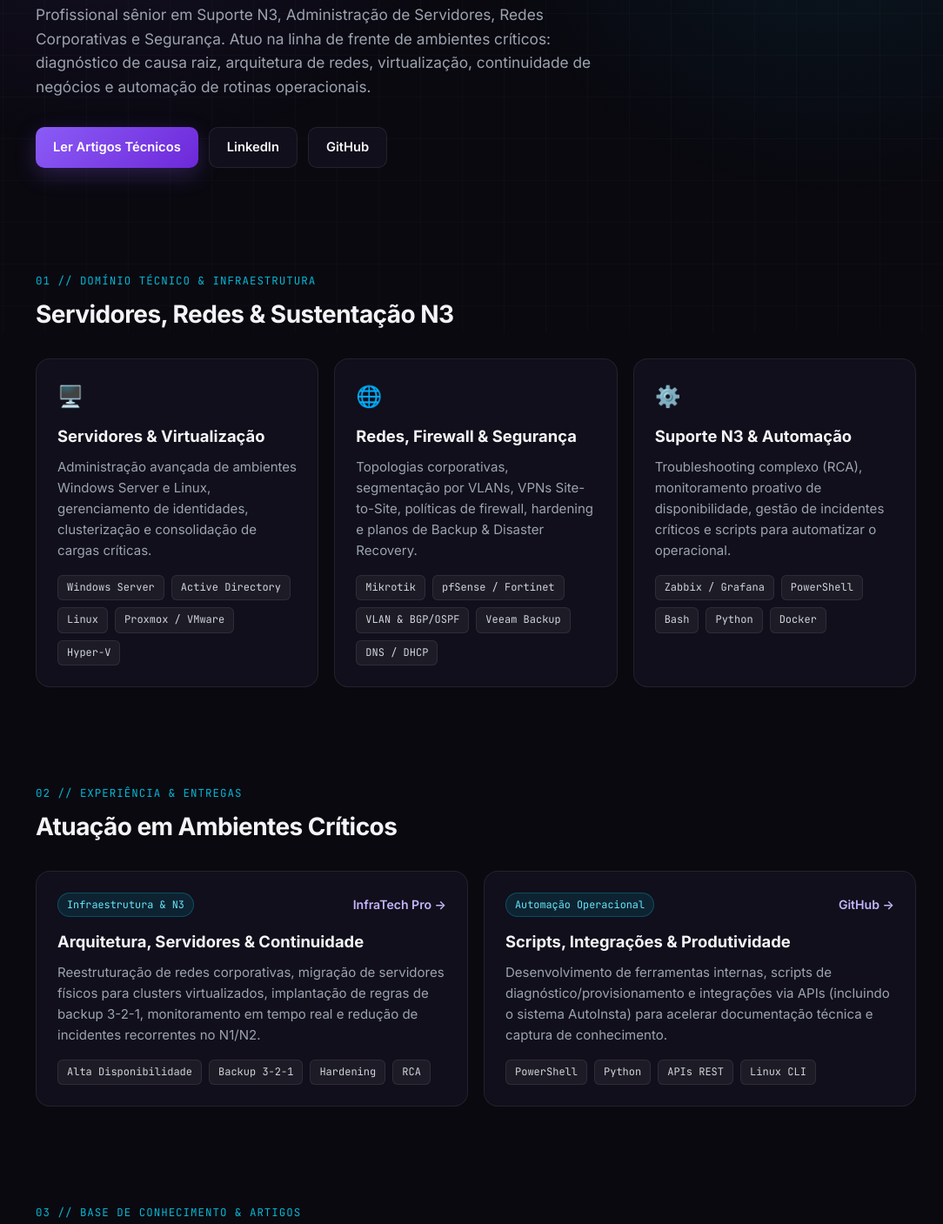
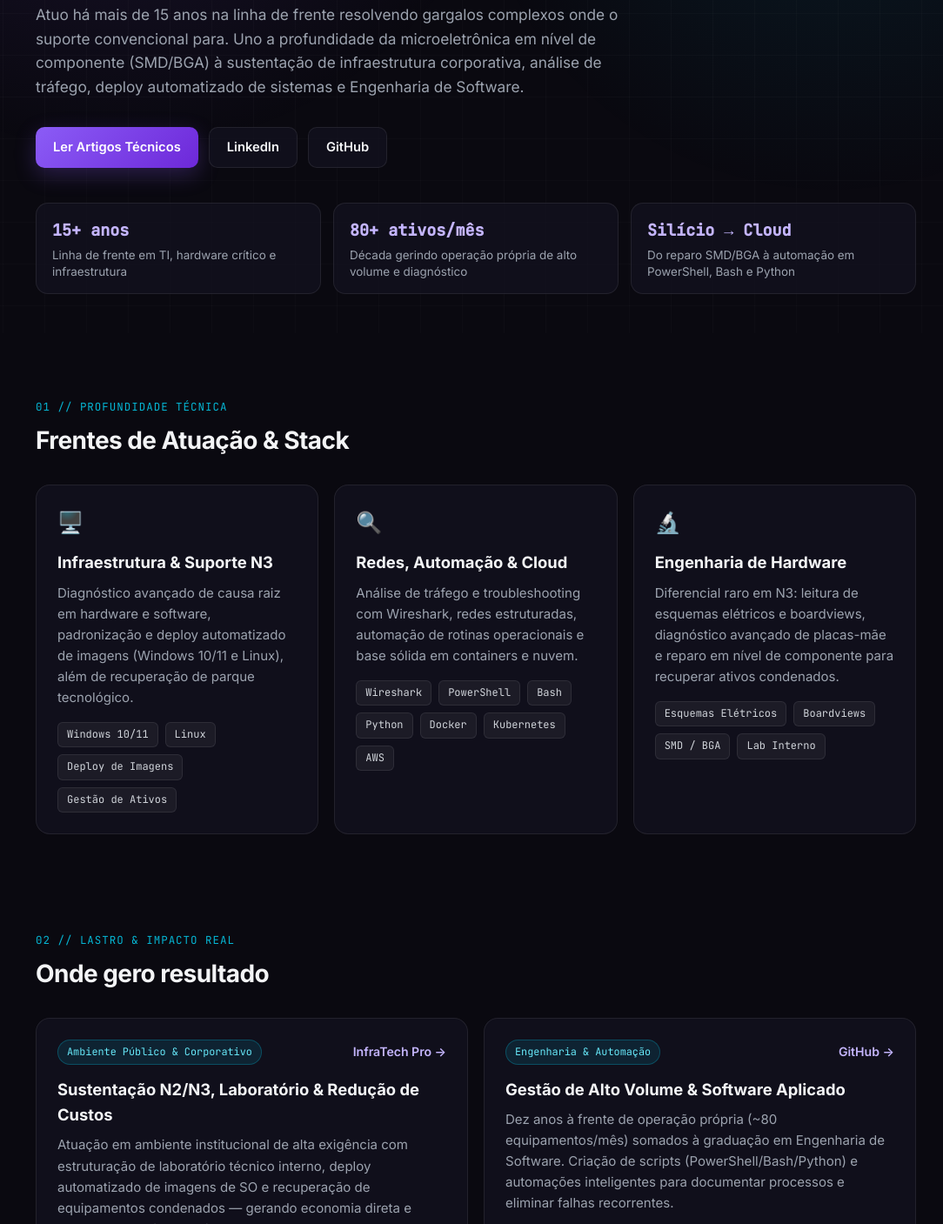
Before and after one commit to PablusVinii/PablusVinii.github.io, a plain HTML site: page index.html in a window 1280 px wide. Shown: the part 417-1824 px from the top of the page at 87% size, without its empty margins (93-1177 px from the left). Drawn offline with Linux system fonts and the light colour scheme.

Commit message:
Refine portfolio with authentic 15+ yr N3, Hardware (SMD/BGA), Wireshark & Automation positioning

```diff
--- a/index.html
+++ b/index.html
@@ -3,8 +3,8 @@
 <head>
   <meta charset="UTF-8" />
   <meta name="viewport" content="width=device-width, initial-scale=1.0" />
-  <title>Pablus Vinicius · Especialista Sênior em Suporte N3 & Infraestrutura</title>
-  <meta name="description" content="Portfólio e artigos técnicos de Pablus Vinicius — Especialista Sênior em Suporte de TI N3, Servidores, Redes Corporativas, Virtualização e Automação de Infraestrutura." />
+  <title>Pablus Vinicius · Especialista em Infraestrutura de TI, Suporte N3 & Engenharia de Hardware</title>
+  <meta name="description" content="Pablus Vinicius — Especialista em Infraestrutura de TI & Suporte N3 com 15+ anos de experiência. Do silício à rede: Linux, Windows, Wireshark, Automação (PowerShell, Bash, Python), Docker/AWS e Engenharia de Hardware (SMD/BGA)." />
   <meta name="theme-color" content="#0a0910" />
   <link rel="preconnect" href="https://fonts.googleapis.com" />
   <link rel="preconnect" href="https://fonts.gstatic.com" crossorigin />
@@ -22,8 +22,8 @@
       </a>
       <nav class="nav-links">
         <a href="#sobre">Sobre</a>
-        <a href="#stack">Infraestrutura</a>
-        <a href="#projetos">Atuação</a>
+        <a href="#stack">Especialidades</a>
+        <a href="#projetos">Trajetória</a>
         <a href="#blog">Blog</a>
         <a href="#contato">Contato</a>
       </nav>
@@ -35,83 +35,98 @@
     <section class="hero" id="sobre">
       <div class="status-pill">
         <span class="pulse-dot"></span>
-        InfraTech Pro · Especialista Sênior em N3 & Infraestrutura de TI
+        InfraTech Pro · Especialista em Infraestrutura de TI & Suporte N3 · 15+ Anos
       </div>
-      <h1>Infraestrutura resiliente, servidores em alta disponibilidade e resolução N3.</h1>
+      <h1>Do silício à rede: resolução N3, engenharia de hardware e automação.</h1>
       <p class="hero-sub">
-        Profissional sênior em Suporte N3, Administração de Servidores, Redes Corporativas e Segurança.
-        Atuo na linha de frente de ambientes críticos: diagnóstico de causa raiz, arquitetura de redes, virtualização,
-        continuidade de negócios e automação de rotinas operacionais.
+        Atuo há mais de 15 anos na linha de frente resolvendo gargalos complexos onde o suporte convencional para.
+        Uno a profundidade da microeletrônica em nível de componente (SMD/BGA) à sustentação de infraestrutura corporativa,
+        análise de tráfego, deploy automatizado de sistemas e Engenharia de Software.
       </p>
       <div class="hero-actions">
         <a href="#blog" class="btn btn-primary">Ler Artigos Técnicos</a>
         <a href="https://www.linkedin.com/company/infratech-pro/" target="_blank" rel="noopener" class="btn btn-ghost">LinkedIn</a>
         <a href="https://github.com/PablusVinii" target="_blank" rel="noopener" class="btn btn-ghost">GitHub</a>
       </div>
+
+      <div class="metrics-strip">
+        <div class="metric-box">
+          <span class="metric-value">15+ anos</span>
+          <span class="metric-label">Linha de frente em TI, hardware crítico e infraestrutura</span>
+        </div>
+        <div class="metric-box">
+          <span class="metric-value">80+ ativos/mês</span>
+          <span class="metric-label">Década gerindo operação própria de alto volume e diagnóstico</span>
+        </div>
+        <div class="metric-box">
+          <span class="metric-value">Silício → Cloud</span>
+          <span class="metric-label">Do reparo SMD/BGA à automação em PowerShell, Bash e Python</span>
+        </div>
+      </div>
     </section>
 
     <!-- STACK -->
     <section class="section" id="stack">
       <div class="section-header">
-        <span class="section-kicker">01 // DOMÍNIO TÉCNICO & INFRAESTRUTURA</span>
-        <h2>Servidores, Redes & Sustentação N3</h2>
+        <span class="section-kicker">01 // PROFUNDIDADE TÉCNICA</span>
+        <h2>Frentes de Atuação & Stack</h2>
       </div>
       <div class="stack-grid">
         <div class="card stack-card">
           <div class="card-icon">🖥️</div>
-          <h3>Servidores & Virtualização</h3>
-          <p>Administração avançada de ambientes Windows Server e Linux, gerenciamento de identidades, clusterização e consolidação de cargas críticas.</p>
+          <h3>Infraestrutura & Suporte N3</h3>
+          <p>Diagnóstico avançado de causa raiz em hardware e software, padronização e deploy automatizado de imagens (Windows 10/11 e Linux), além de recuperação de parque tecnológico.</p>
           <div class="tags">
-            <span>Windows Server</span><span>Active Directory</span><span>Linux</span><span>Proxmox / VMware</span><span>Hyper-V</span>
+            <span>Windows 10/11</span><span>Linux</span><span>Deploy de Imagens</span><span>Gestão de Ativos</span>
           </div>
         </div>
         <div class="card stack-card">
-          <div class="card-icon">🌐</div>
-          <h3>Redes, Firewall & Segurança</h3>
-          <p>Topologias corporativas, segmentação por VLANs, VPNs Site-to-Site, políticas de firewall, hardening e planos de Backup & Disaster Recovery.</p>
+          <div class="card-icon">🔍</div>
+          <h3>Redes, Automação & Cloud</h3>
+          <p>Análise de tráfego e troubleshooting com Wireshark, redes estruturadas, automação de rotinas operacionais e base sólida em containers e nuvem.</p>
           <div class="tags">
-            <span>Mikrotik</span><span>pfSense / Fortinet</span><span>VLAN & BGP/OSPF</span><span>Veeam Backup</span><span>DNS / DHCP</span>
+            <span>Wireshark</span><span>PowerShell</span><span>Bash</span><span>Python</span><span>Docker</span><span>Kubernetes</span><span>AWS</span>
           </div>
         </div>
         <div class="card stack-card">
-          <div class="card-icon">⚙️</div>
-          <h3>Suporte N3 & Automação</h3>
-          <p>Troubleshooting complexo (RCA), monitoramento proativo de disponibilidade, gestão de incidentes críticos e scripts para automatizar o operacional.</p>
+          <div class="card-icon">🔬</div>
+          <h3>Engenharia de Hardware</h3>
+          <p>Diferencial raro em N3: leitura de esquemas elétricos e boardviews, diagnóstico avançado de placas-mãe e reparo em nível de componente para recuperar ativos condenados.</p>
           <div class="tags">
-            <span>Zabbix / Grafana</span><span>PowerShell</span><span>Bash</span><span>Python</span><span>Docker</span>
+            <span>Esquemas Elétricos</span><span>Boardviews</span><span>SMD / BGA</span><span>Lab Interno</span>
           </div>
         </div>
       </div>
     </section>
 
-    <!-- PROJETOS / ATUAÇÃO -->
+    <!-- TRAJETÓRIA & IMPACTO -->
     <section class="section" id="projetos">
       <div class="section-header">
-        <span class="section-kicker">02 // EXPERIÊNCIA & ENTREGAS</span>
-        <h2>Atuação em Ambientes Críticos</h2>
+        <span class="section-kicker">02 // LASTRO & IMPACTO REAL</span>
+        <h2>Onde gero resultado</h2>
       </div>
       <div class="projects-grid">
         <article class="card project-card">
           <div class="project-top">
-            <span class="project-badge">Infraestrutura & N3</span>
+            <span class="project-badge">Ambiente Público & Corporativo</span>
             <a href="https://www.linkedin.com/company/infratech-pro/" target="_blank" rel="noopener" class="project-link">InfraTech Pro →</a>
           </div>
-          <h3>Arquitetura, Servidores & Continuidade</h3>
-          <p>Reestruturação de redes corporativas, migração de servidores físicos para clusters virtualizados, implantação de regras de backup 3-2-1, monitoramento em tempo real e redução de incidentes recorrentes no N1/N2.</p>
+          <h3>Sustentação N2/N3, Laboratório & Redução de Custos</h3>
+          <p>Atuação em ambiente institucional de alta exigência com estruturação de laboratório técnico interno, deploy automatizado de imagens de SO e recuperação de equipamentos condenados — gerando economia direta e estendendo o ciclo de vida do parque.</p>
           <div class="tags">
-            <span>Alta Disponibilidade</span><span>Backup 3-2-1</span><span>Hardening</span><span>RCA</span>
+            <span>Sustentação N3</span><span>Economia de Ativos</span><span>Padronização</span>
           </div>
         </article>
 
         <article class="card project-card">
           <div class="project-top">
-            <span class="project-badge">Automação Operacional</span>
+            <span class="project-badge">Engenharia & Automação</span>
             <a href="https://github.com/PablusVinii/autoinsta" target="_blank" rel="noopener" class="project-link">GitHub →</a>
           </div>
-          <h3>Scripts, Integrações & Produtividade</h3>
-          <p>Desenvolvimento de ferramentas internas, scripts de diagnóstico/provisionamento e integrações via APIs (incluindo o sistema AutoInsta) para acelerar documentação técnica e captura de conhecimento.</p>
+          <h3>Gestão de Alto Volume & Software Aplicado</h3>
+          <p>Dez anos à frente de operação própria (~80 equipamentos/mês) somados à graduação em Engenharia de Software. Criação de scripts (PowerShell/Bash/Python) e automações inteligentes para documentar processos e eliminar falhas recorrentes.</p>
           <div class="tags">
-            <span>PowerShell</span><span>Python</span><span>APIs REST</span><span>Linux CLI</span>
+            <span>Eng. de Software</span><span>Scripting</span><span>APIs & Bots</span>
           </div>
         </article>
       </div>
@@ -121,8 +136,8 @@
     <section class="section" id="blog">
       <div class="section-header blog-header">
         <div>
-          <span class="section-kicker">03 // BASE DE CONHECIMENTO & ARTIGOS</span>
-          <h2>Blog Técnico · Infra, Servidores & TI</h2>
+          <span class="section-kicker">03 // ARTIGOS & NOTAS TÉCNICAS</span>
+          <h2>Blog · N3, Infra, Redes & Hardware</h2>
         </div>
         <div class="filter-bar" id="blog-filters">
           <button class="filter-btn active" data-cat="all">Todos</button>
@@ -138,8 +153,8 @@
     <section class="section contact-section" id="contato">
       <div class="card contact-card">
         <span class="section-kicker">04 // CONEXÃO</span>
-        <h2>Precisa de visão Sênior em N3 & Infra?</h2>
-        <p>Aberto a conexões técnicas, projetos de infraestrutura corporativa, sustentação de servidores e desafios de alta complexidade.</p>
+        <h2>Vamos resolver problemas complexos?</h2>
+        <p>Disponível para conexões estratégicas, desafios em Infraestrutura & Suporte N3, automação operacional e recuperação de ativos críticos.</p>
         <div class="hero-actions">
           <a href="mailto:pablus.vinicius@live.com" class="btn btn-primary">Enviar E-mail</a>
           <a href="https://www.linkedin.com/company/infratech-pro/" target="_blank" rel="noopener" class="btn btn-ghost">LinkedIn</a>
@@ -152,7 +167,7 @@
   <footer class="footer">
     <div class="container footer-inner">
       <span>© 2026 Pablus Vinicius · InfraTech Pro</span>
-      <span class="mono">Suporte Sênior N3 · Servidores · Redes</span>
+      <span class="mono">Infraestrutura N3 · Automação · Engenharia de Hardware</span>
     </div>
   </footer>
 
--- a/style.css
+++ b/style.css
@@ -188,6 +188,36 @@ body {
 
 .btn-ghost:hover {
   border-color: var(--border-hover);
+}
+
+.metrics-strip {
+  display: grid;
+  grid-template-columns: repeat(auto-fit, minmax(220px, 1fr));
+  gap: 14px;
+  margin-top: 40px;
+}
+
+.metric-box {
+  background: var(--surface);
+  border: 1px solid var(--border);
+  border-radius: 14px;
+  padding: 16px 18px;
+  display: flex;
+  flex-direction: column;
+  gap: 4px;
+}
+
+.metric-value {
+  font-family: 'JetBrains Mono', monospace;
+  font-size: 1.15rem;
+  font-weight: 700;
+  color: #c4b5fd;
+}
+
+.metric-label {
+  font-size: 0.84rem;
+  color: var(--muted);
+  line-height: 1.4;
 }
 
 /* SECTIONS */
```
Also changed, not shown: 1 other file.
